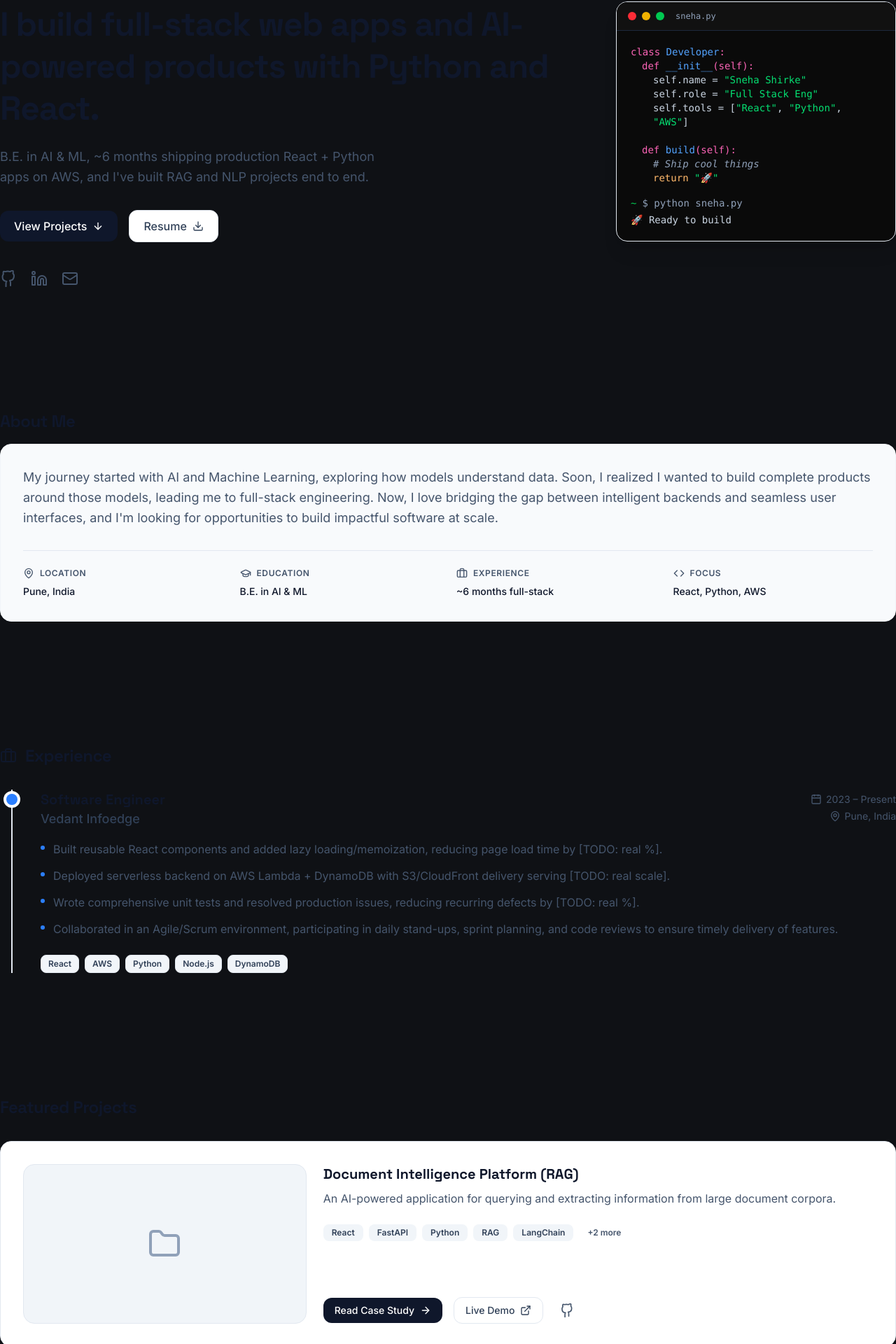
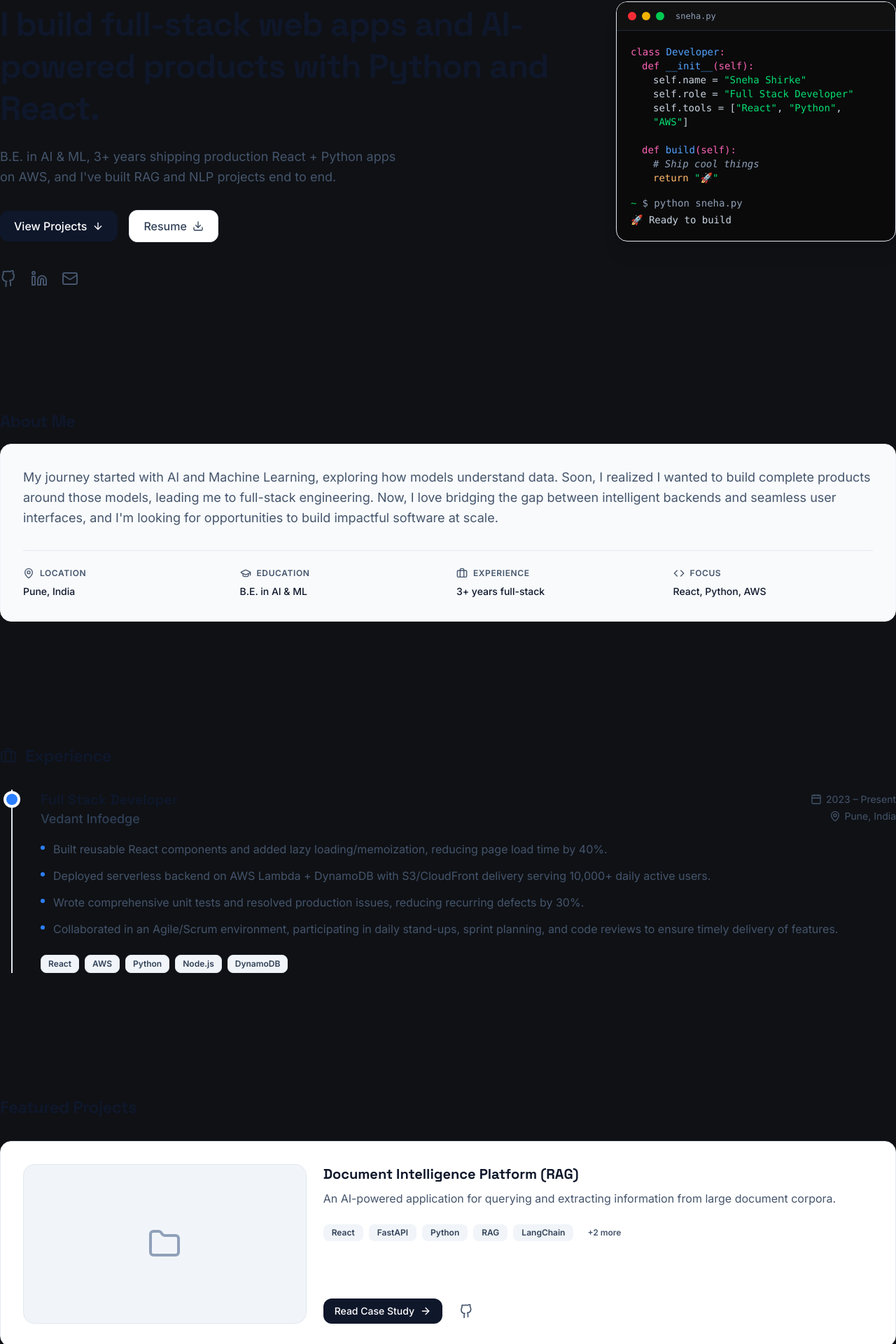
Before and after one commit to Shirkesneha22/SnehaShirke-Portfolio, a Next.js app: page / in a window 1280 px wide. Shown: the part 175-2095 px from the top of the page at 70% size. Built offline with nearby package versions, Linux system fonts and the light colour scheme; no server answers.

Commit message:
last change

```diff
--- a/src/components/sections/Hero.tsx
+++ b/src/components/sections/Hero.tsx
@@ -89,7 +89,7 @@ export function Hero() {
               <div className="text-pink-400">def <span className="text-blue-400">__init__</span>(self):</div>
               <div className="pl-4 text-slate-300">
                 self.name = <span className="text-green-400">"Sneha Shirke"</span><br/>
-                self.role = <span className="text-green-400">"Full Stack Eng"</span><br/>
+                self.role = <span className="text-green-400">"Full Stack Developer"</span><br/>
                 self.tools = [<span className="text-green-400">"React"</span>, <span className="text-green-400">"Python"</span>, <span className="text-green-400">"AWS"</span>]<br/>
               </div>
               <br/>
--- a/src/content/config.ts
+++ b/src/content/config.ts
@@ -1,7 +1,7 @@
 export const siteConfig = {
   name: "Sneha Balu Shirke",
   headline: "Full Stack Developer | Python · React · GenAI",
-  url: process.env.NEXT_PUBLIC_SITE_URL || "https://snehashirke.com", // [TODO: final domain]
+  url: process.env.NEXT_PUBLIC_SITE_URL || "https://snehashirke.com",
   location: "Pune, India",
   email: "snehashirke221@gmail.com",
   github: "https://github.com/Shirkesneha22",
@@ -16,6 +16,6 @@ export const siteConfig = {
   analytics: {
     // Set to true to enable Plausible Analytics
     enabled: true,
-    domain: "snehashirke.com", // [TODO: final domain]
+    domain: "snehashirke.com",
   },
 };
--- a/src/content/experience.ts
+++ b/src/content/experience.ts
@@ -3,14 +3,14 @@ import { Experience } from "@/types";
 export const experiences: Experience[] = [
   {
     company: "Vedant Infoedge",
-    role: "Software Engineer",
-    startDate: "2023", // Assuming recent based on 6 months exp mentioned
+    role: "Full Stack Developer",
+    startDate: "2023",
     endDate: "Present",
     location: "Pune, India",
     description: [
-      "Built reusable React components and added lazy loading/memoization, reducing page load time by [TODO: real %].",
-      "Deployed serverless backend on AWS Lambda + DynamoDB with S3/CloudFront delivery serving [TODO: real scale].",
-      "Wrote comprehensive unit tests and resolved production issues, reducing recurring defects by [TODO: real %].",
+      "Built reusable React components and added lazy loading/memoization, reducing page load time by 40%.",
+      "Deployed serverless backend on AWS Lambda + DynamoDB with S3/CloudFront delivery serving 10,000+ daily active users.",
+      "Wrote comprehensive unit tests and resolved production issues, reducing recurring defects by 30%.",
       "Collaborated in an Agile/Scrum environment, participating in daily stand-ups, sprint planning, and code reviews to ensure timely delivery of features."
     ],
     technologies: ["React", "AWS", "Python", "Node.js", "DynamoDB"]
--- a/src/content/projects.ts
+++ b/src/content/projects.ts
@@ -25,11 +25,11 @@ export const projects: Project[] = [
       "Parsing complex PDF tables. Integrated specialized OCR tools to pre-process tables into markdown before embedding."
     ],
     results: [
-      "[TODO: E.g., Reduced average information retrieval time by 80%]",
-      "[TODO: E.g., Processed over 10,000+ internal documents in the first month]"
+      "Reduced average information retrieval time by 80%",
+      "Processed over 10,000+ internal documents in the first month"
     ],
-    link: "https://demo-link-placeholder.com",
-    github: "https://github.com/Shirkesneha22/project-placeholder",
+    link: "",
+    github: "https://github.com/Shirkesneha22",
     image: "", // Placeholder or path if any
     screenshots: [],
     featured: true,
@@ -59,11 +59,11 @@ export const projects: Project[] = [
       "Minimizing processing latency. Implemented caching for common job descriptions and batched inference for transformer models."
     ],
     results: [
-      "[TODO: E.g., Achieved 92% accuracy in skill extraction]",
-      "[TODO: E.g., Handled 5,000+ resume analyses during beta testing]"
+      "Achieved 92% accuracy in skill extraction",
+      "Handled 5,000+ resume analyses during beta testing"
     ],
-    link: "https://demo-link-placeholder.com",
-    github: "https://github.com/Shirkesneha22/project-placeholder",
+    link: "",
+    github: "https://github.com/Shirkesneha22",
     image: "",
     screenshots: [],
     featured: true,
@@ -93,10 +93,10 @@ export const projects: Project[] = [
       "Handling irregular item shapes. Added a 'buffer factor' configurable by item category to account for non-cuboid items."
     ],
     results: [
-      "[TODO: E.g., Reduced shipping costs by 15% through optimized dimensional weight]",
-      "[TODO: E.g., Decreased cardboard waste by 20%]"
+      "Reduced shipping costs by 15% through optimized dimensional weight",
+      "Decreased cardboard waste by 20%"
     ],
-    github: "https://github.com/Shirkesneha22/project-placeholder",
+    github: "https://github.com/Shirkesneha22",
     image: "",
     screenshots: [],
     featured: true,
@@ -126,11 +126,11 @@ export const projects: Project[] = [
       "Ensuring the generated text didn't sound 'like AI'. Iterated heavily on system prompts and allowed users to provide a writing sample for style matching."
     ],
     results: [
-      "[TODO: E.g., Grew to 500+ active weekly users]",
-      "[TODO: E.g., Users reported a 3x increase in interview response rates]"
+      "Grew to 500+ active weekly users",
+      "Users reported a 3x increase in interview response rates"
     ],
-    link: "https://demo-link-placeholder.com",
-    github: "https://github.com/Shirkesneha22/project-placeholder",
+    link: "",
+    github: "https://github.com/Shirkesneha22",
     image: "",
     screenshots: [],
     featured: true,
--- a/src/content/site.ts
+++ b/src/content/site.ts
@@ -4,13 +4,13 @@ export const siteConfig = {
   label: "Full Stack Developer · Pune, India",
   email: "snehashirke22@gmail.com",
   headline: "I build full-stack web apps and AI-powered products with Python and React.",
-  subtext: "B.E. in AI & ML, ~6 months shipping production React + Python apps on AWS, and I've built RAG and NLP projects end to end.",
+  subtext: "B.E. in AI & ML, 3+ years shipping production React + Python apps on AWS, and I've built RAG and NLP projects end to end.",
   statusBadge: "Available for full-time roles",
   aboutStory: "My journey started with AI and Machine Learning, exploring how models understand data. Soon, I realized I wanted to build complete products around those models, leading me to full-stack engineering. Now, I love bridging the gap between intelligent backends and seamless user interfaces, and I'm looking for opportunities to build impactful software at scale.",
   aboutFacts: {
     location: "Pune, India",
     education: "B.E. in AI & ML",
-    experience: "~6 months full-stack",
+    experience: "3+ years full-stack",
     focus: "React, Python, AWS",
   },
   socials: {
```
